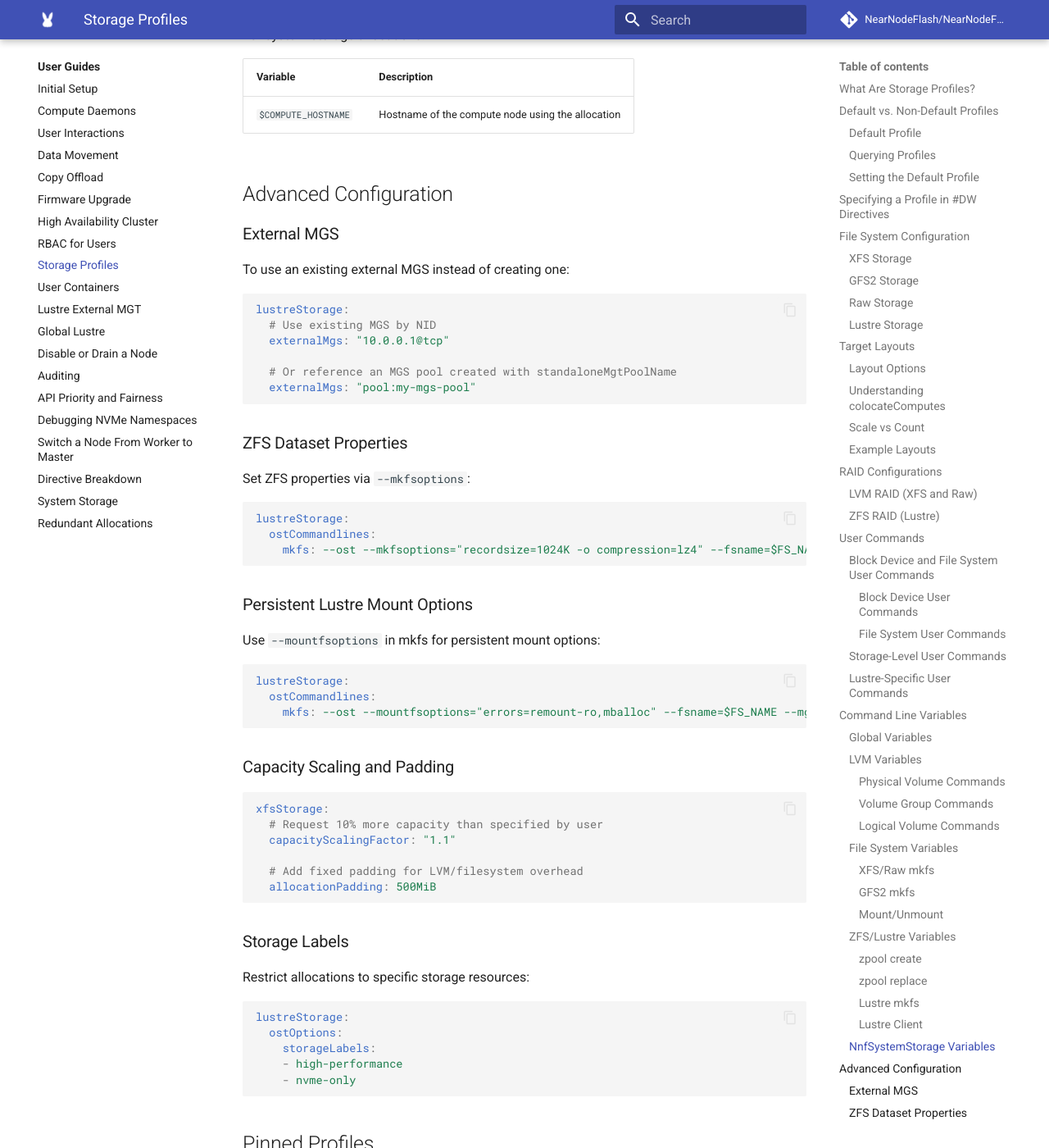
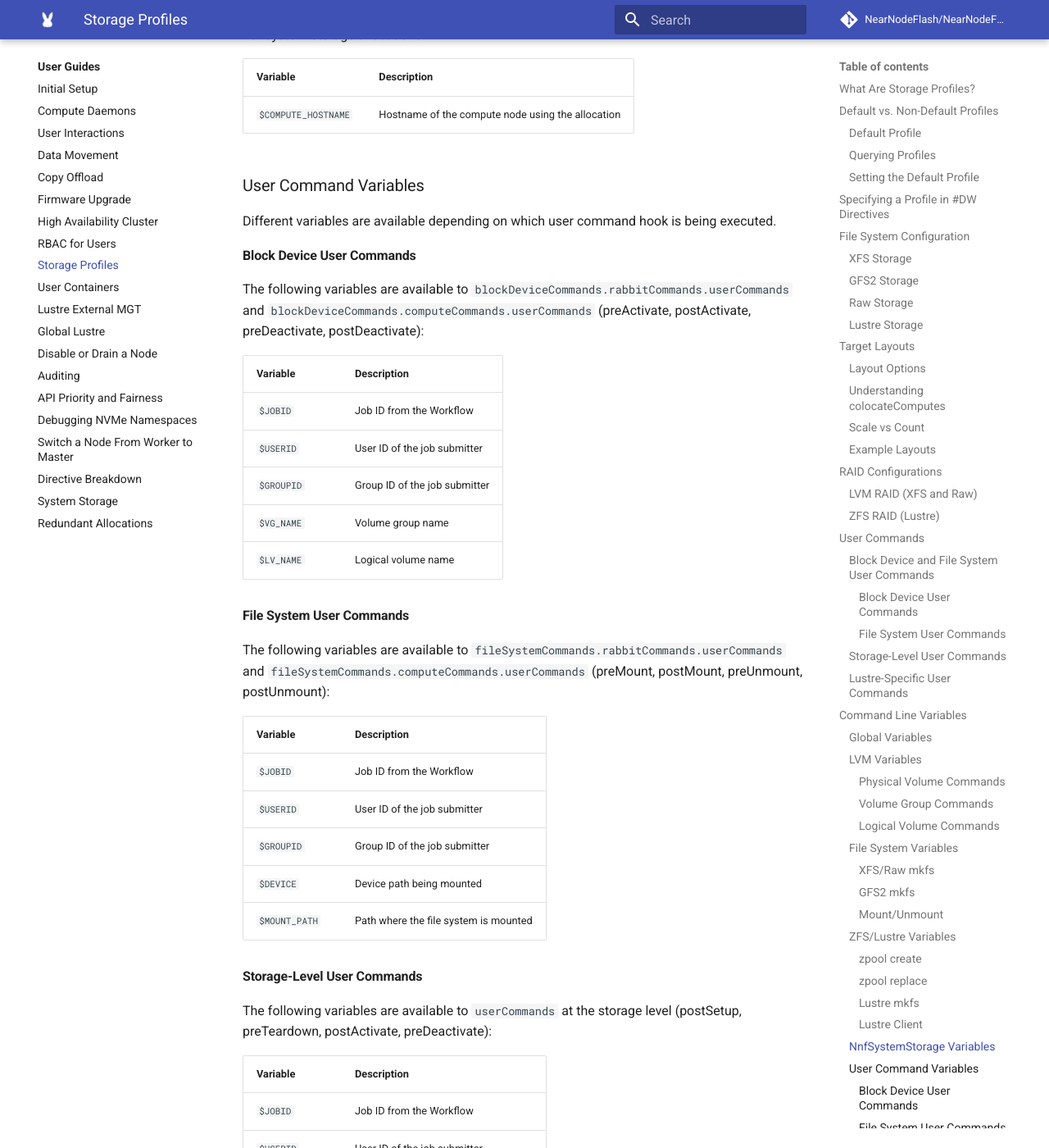
Before and after one commit to NearNodeFlash/NearNodeFlash.github.io, an MkDocs documentation site: the page built from docs/guides/storage-profiles/readme.md, in a window 1280 px wide and 1400 px high, scrolled down 17530 px. Shown: the whole window at 82% size. Built offline with MkDocs 1.6.1 and Material for MkDocs 9.7.7, drawn with Linux system fonts in a browser that asks for light colours; comment, search, counter and statistics services are not loaded; the version menu is left out; some of the changed text lies outside the part shown.

Commit message:
add documentation for which variables are available during user command execution
Signed-off-by: Matt Richerson <matthew.richerson@hpe.com>

```diff
--- a/docs/guides/storage-profiles/readme.md
+++ b/docs/guides/storage-profiles/readme.md
@@ -744,6 +744,96 @@ For system storage allocations:
 |----------|-------------|
 | `$COMPUTE_HOSTNAME` | Hostname of the compute node using the allocation |
 
+### User Command Variables
+
+Different variables are available depending on which user command hook is being executed.
+
+#### Block Device User Commands
+
+The following variables are available to `blockDeviceCommands.rabbitCommands.userCommands` and `blockDeviceCommands.computeCommands.userCommands` (preActivate, postActivate, preDeactivate, postDeactivate):
+
+| Variable | Description |
+|----------|-------------|
+| `$JOBID` | Job ID from the Workflow |
+| `$USERID` | User ID of the job submitter |
+| `$GROUPID` | Group ID of the job submitter |
+| `$VG_NAME` | Volume group name |
+| `$LV_NAME` | Logical volume name |
+
+#### File System User Commands
+
+The following variables are available to `fileSystemCommands.rabbitCommands.userCommands` and `fileSystemCommands.computeCommands.userCommands` (preMount, postMount, preUnmount, postUnmount):
+
+| Variable | Description |
+|----------|-------------|
+| `$JOBID` | Job ID from the Workflow |
+| `$USERID` | User ID of the job submitter |
+| `$GROUPID` | Group ID of the job submitter |
+| `$DEVICE` | Device path being mounted |
+| `$MOUNT_PATH` | Path where the file system is mounted |
+
+#### Storage-Level User Commands
+
+The following variables are available to `userCommands` at the storage level (postSetup, preTeardown, postActivate, preDeactivate):
+
+| Variable | Description |
+|----------|-------------|
+| `$JOBID` | Job ID from the Workflow |
+| `$USERID` | User ID of the job submitter |
+| `$GROUPID` | Group ID of the job submitter |
+| `$MOUNT_PATH` | Path where the file system is mounted |
+
+#### Lustre Target User Commands
+
+The following variables are available to Lustre target commands (mgtCommandlines, mdtCommandlines, mgtMdtCommandlines, ostCommandlines) for postActivate and preDeactivate:
+
+| Variable | Description |
+|----------|-------------|
+| `$JOBID` | Job ID from the Workflow |
+| `$MOUNT_PATH` | Path where the target is mounted |
+| `$FS_NAME` | Lustre file system name |
+| `$TARGET_NAME` | Target name (e.g., `mylus-OST0003`) |
+
+#### Lustre Client User Commands
+
+The following variables are available to `clientCommandLines` user commands:
+
+**For rabbitPreMount, rabbitPostMount, rabbitPreUnmount, rabbitPostUnmount, computePreMount, computePostMount, computePreUnmount, computePostUnmount:**
+
+| Variable | Description |
+|----------|-------------|
+| `$JOBID` | Job ID from the Workflow |
+| `$USERID` | User ID of the job submitter |
+| `$GROUPID` | Group ID of the job submitter |
+| `$MGS_NID` | NID of the MGS |
+| `$FS_NAME` | Lustre file system name |
+| `$MOUNT_PATH` | Path where the client is mounted |
+
+**For rabbitPostSetup and rabbitPreTeardown:**
+
+| Variable | Description |
+|----------|-------------|
+| `$JOBID` | Job ID from the Workflow |
+| `$USERID` | User ID of the job submitter |
+| `$GROUPID` | Group ID of the job submitter |
+| `$MGS_NID` | NID of the MGS |
+| `$FS_NAME` | Lustre file system name |
+| `$MOUNT_PATH` | Path where the client is mounted |
+| `$NUM_MDTS` | Number of MDTs |
+| `$NUM_MGTS` | Number of MGTs |
+| `$NUM_MGTMDTS` | Number of combined MGT/MDTs |
+| `$NUM_OSTS` | Number of OSTs |
+| `$NUM_NNFNODES` | Number of NNF nodes |
+
+#### Lustre preMountMGTCommands
+
+The following variables are available to `preMountMGTCommands`:
+
+| Variable | Description |
+|----------|-------------|
+| `$JOBID` | Job ID from the Workflow |
+| `$FS_NAME` | Lustre file system name |
+
 ## Advanced Configuration
 
 ### External MGS
```
